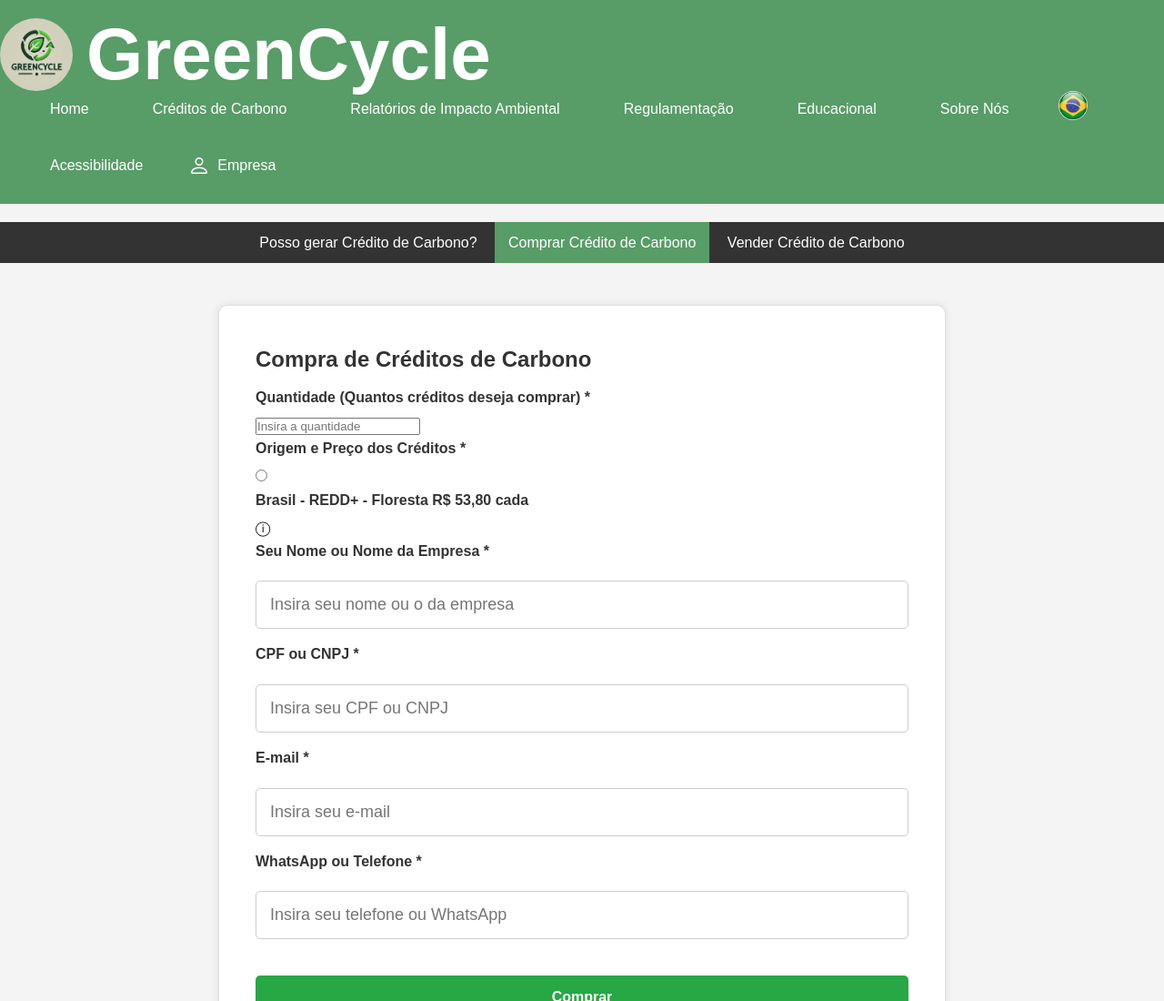
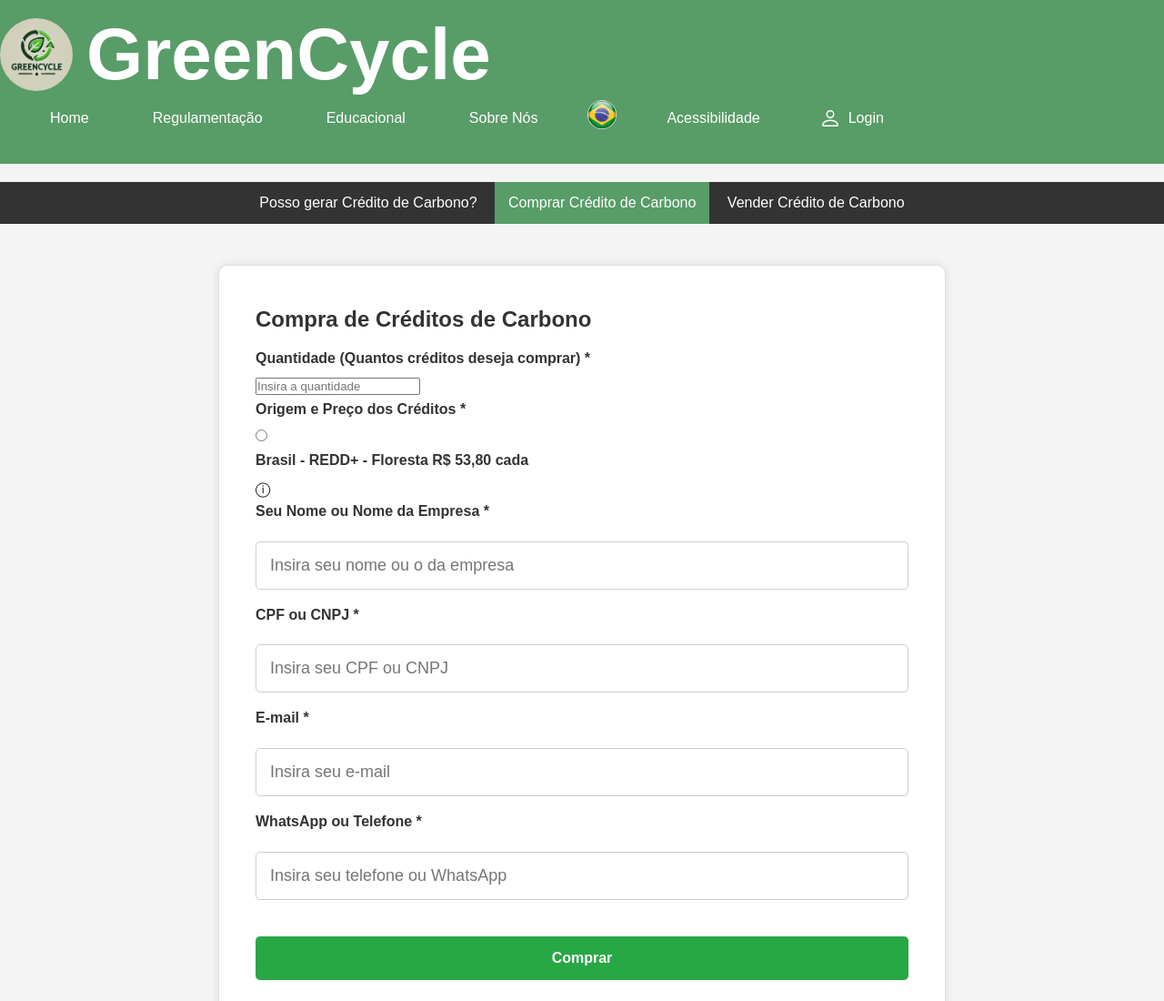
Before and after one commit to ICEI-PUC-Minas-PMV-SI/pmv-si-2024-2-pe1-t3-pmv-si-2024-2-pe1-t3-WebApplicationProject-Template, a plain HTML site: page src/Pages/Crédito de Carbono2.html in a window 1280 px wide. Shown: the top 1100 px of the page at 91% size. Drawn offline with Linux system fonts and the light colour scheme.

Commit message:
arrumado

```diff
--- a/src/Pages/Crédito de Carbono2.html
+++ b/src/Pages/Crédito de Carbono2.html
@@ -2,11 +2,10 @@
 <html lang="pt-BR">
 
 <head>
-
     <meta charset="UTF-8">
     <meta name="viewport" content="width=device-width, initial-scale=1.0">
     <title>GreenCycle | Homepage</title>
-    <link rel="stylesheet" href="style Crédito de Carbono.css">
+    <link rel="stylesheet" href="../Pages/style Crédito de Carbono.css">
 </head>
 
 <body>
@@ -21,9 +20,7 @@
             </div>
             <div class="menu-container">
                 <ul class="nav-list">
-                    <li><a href="02 - Index Empresarial.html">Home</a></li>
-                    <li><a href="Crédito de Carbono1 .html">Créditos de Carbono</a></li>
-                    <li><a href="relatorio_impacto_ambiental1.html">Relatórios de Impacto Ambiental</a></li>
+                    <li><a href="01- Index.html">Home</a></li>
                     <li><a href="Última regulamentação pertinente.html.html">Regulamentação</a></li>
                     <li><a href="Entendaoquepodeounãoserreciclado.html">Educacional</a></li>
                     <li><a href="SobreNos.html">Sobre Nós</a></li>
@@ -33,8 +30,7 @@
                         </button>
                         <ul class="language-dropdown">
                             <li><a href="#"><img src="../images/Ingles.png" alt="Inglês" class="flag-icon" /></a></li>
-                            <li><a href="#"><img src="../images/Espahol.png" alt="Espanhol" class="flag-icon" /></a>
-                            </li>
+                            <li><a href="#"><img src="../images/Espahol.png" alt="Espanhol" class="flag-icon" /></a></li>
                             <li><a href="#"><img src="../images/PTBR.png" alt="Português" class="flag-icon" /></a></li>
                         </ul>
                     </li>
@@ -47,14 +43,14 @@
                             <li><a href="#">Lupa</a></li>
                         </ul>
                     </li>
-                    <button class="login-button">
-                        <svg xmlns="http://www.w3.org/2000/svg" width="24" height="24" fill="currentColor"
-                            class="bi bi-person" viewBox="0 0 16 16">
-                            <path
-                                d="M8 8a3 3 0 1 0 0-6 3 3 0 0 0 0 6zm2-3a2 2 0 1 1-4 0 2 2 0 0 1 4 0zm4 8c0 1-1 1-1 1H3s-1 0-1-1 1-4 6-4 6 3 6 4zm-1-.004c-.001-.246-.154-.986-.832-1.664C11.516 10.68 10.289 10 8 10s-3.516.68-4.168 1.332c-.678.678-.83 1.418-.832 1.664z" />
-                        </svg>
-                        Empresa
-                    </button>
+                    <a href="login.html">
+                        <button class="login-button">
+                            <svg xmlns="http://www.w3.org/2000/svg" width="24" height="24" fill="currentColor" class="bi bi-person" viewBox="0 0 16 16">
+                                <path d="M8 8a3 3 0 1 0 0-6 3 3 0 0 0 0 6zm2-3a2 2 0 1 1-4 0 2 2 0 0 1 4 0zm4 8c0 1-1 1-1 1H3s-1 0-1-1 1-4 6-4 6 3 6 4zm-1-.004c-.001-.246-.154-.986-.832-1.664C11.516 10.68 10.289 10 8 10s-3.516.68-4.168 1.332c-.678.678-.83 1.418-.832 1.664z"/>
+                            </svg>
+                            Login
+                        </button>
+                    </a>
                     </ul>
             </div>
         </nav>
```
Also changed, not shown: src/Pages/Crédito de Carbono1 .html (+13 -15 lines), src/Pages/Crédito de Carbono3.html (+12 -16 lines).
